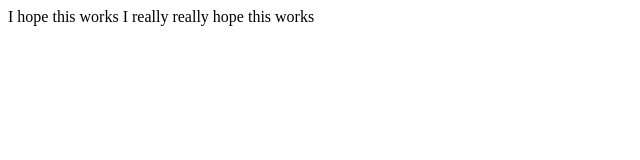
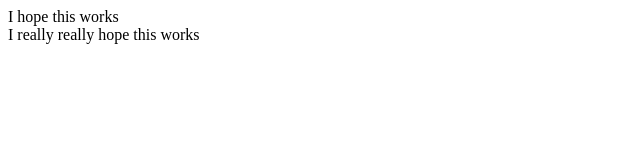
Before and after one commit to smiller35/BlackCodes, a plain HTML site: page index.html in a window 1280 px wide. Shown: the whole page, without its empty margins (0-640 px from the left). Drawn offline with Linux system fonts and the light colour scheme.

Commit message:
Update index.html

```diff
--- a/index.html
+++ b/index.html
@@ -4,11 +4,15 @@
           <title>
                Black Codes
           </title>
+
           <script arc="https://hypothes.is/embed.js" async></script>
+
      </head>
+
      <body>
-         I hope this works
-          I really really hope this works
+         I hope this works <br>
+          I really really hope this works <br>
 
      </body>
+
 </html>
```
